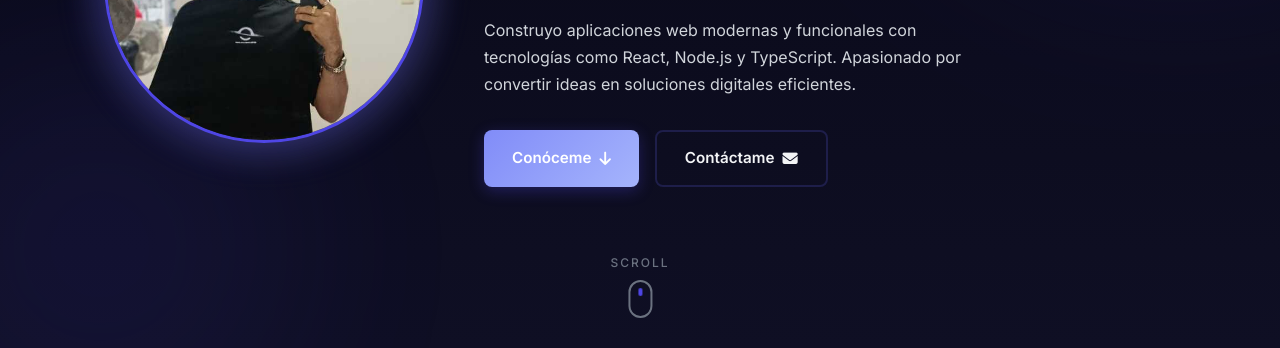
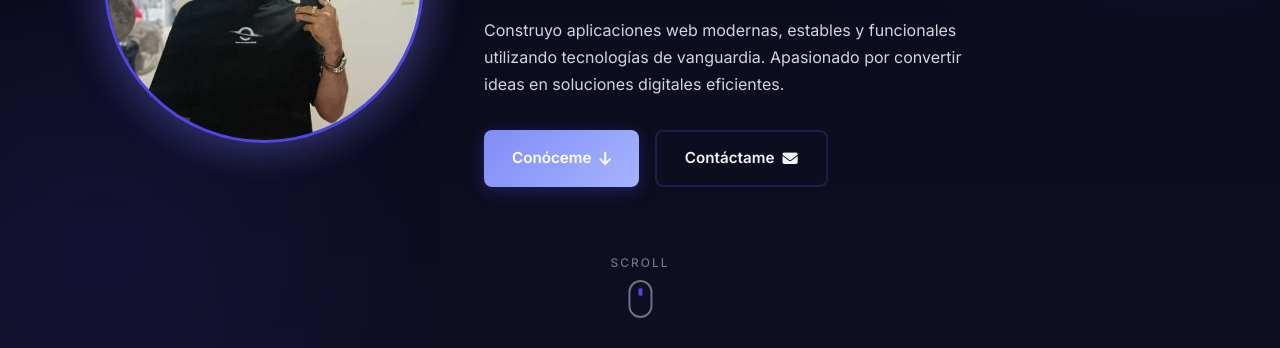
Before and after one commit to Jostcuro/Portafolio_Personal_JohanSteven, a plain HTML site: page index.html in a window 1280 px wide. Shown: the part 452-800 px from the top of the page. Drawn offline with Linux system fonts and the light colour scheme.

Commit message:
docs: mejorar descripción en la sección hero del portafolio

```diff
--- a/index.html
+++ b/index.html
@@ -58,7 +58,7 @@
           <h1 class="hero-name">Johan Steven<br>Cuero Rodríguez</h1>
           <p class="hero-title">Desarrollador <span class="gradient-text">Full Stack</span></p>
           <p class="hero-description">
-            Construyo aplicaciones web modernas y funcionales con tecnologías como React, Node.js y TypeScript. Apasionado por convertir ideas en soluciones digitales eficientes.
+            Construyo aplicaciones web modernas, estables y funcionales utilizando tecnologías de vanguardia. Apasionado por convertir ideas en soluciones digitales eficientes.
           </p>
           <div class="hero-buttons">
             <a href="#about" class="btn btn-primary">
```
